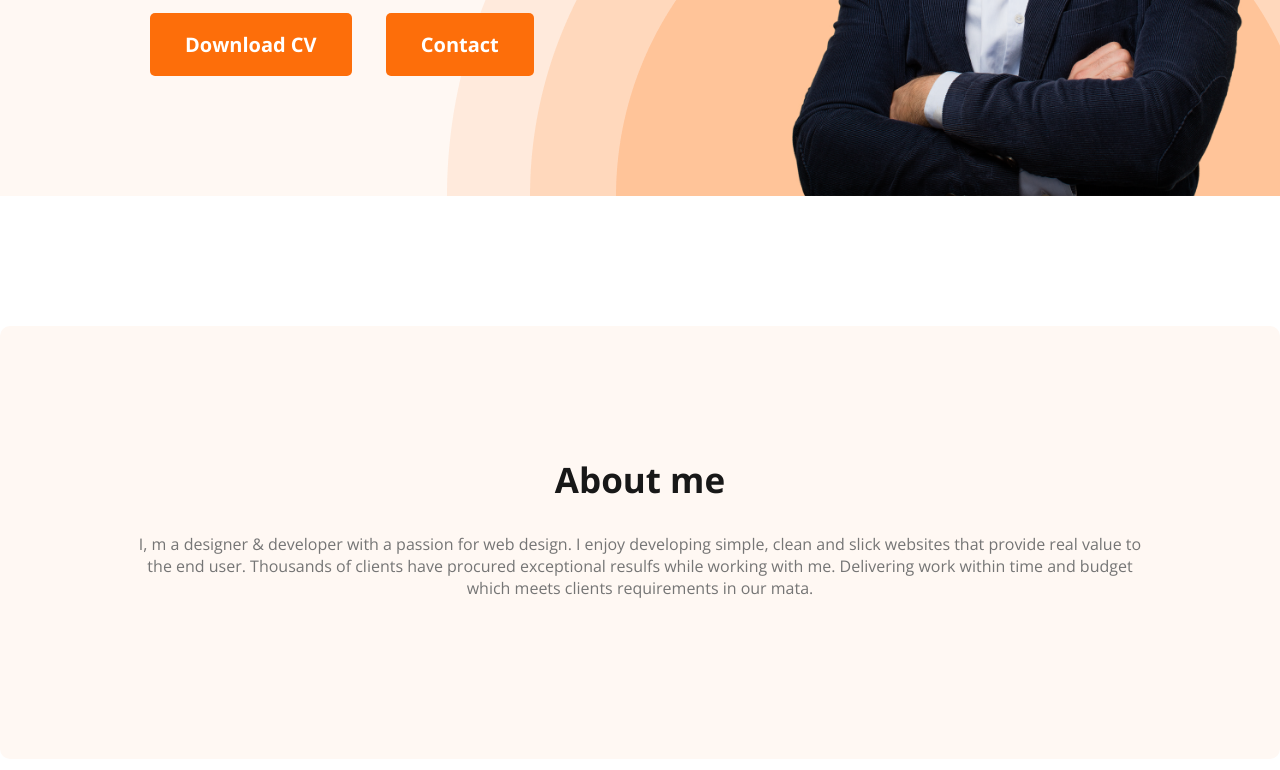
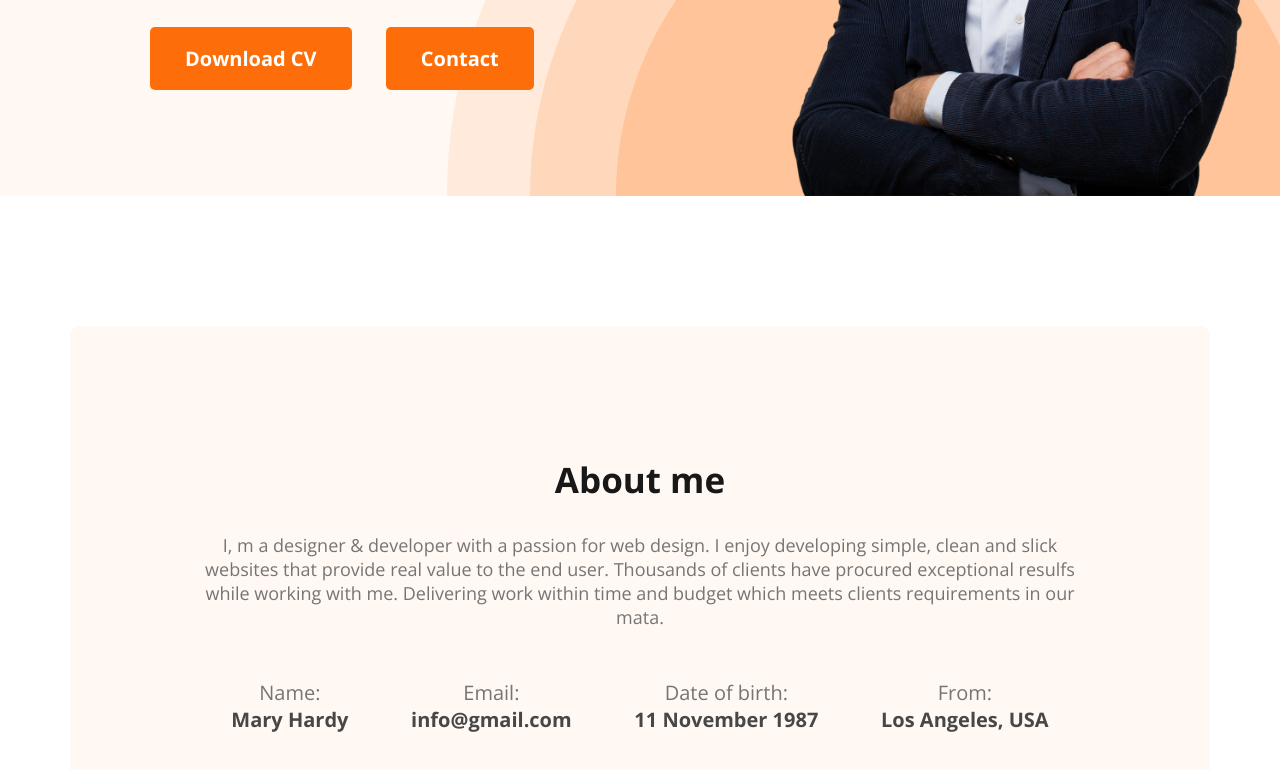
Before and after one commit to nazmul37290/web-developer-portfolio, a plain HTML site: page index.html in a window 1280 px wide. Shown: the part 506-1276 px from the top of the page. Drawn offline with nearby package versions, Linux system fonts and the light colour scheme.

Commit message:
about section completed

```diff
--- a/css/style.css
+++ b/css/style.css
@@ -29,6 +29,7 @@
   color: #757575;
   text-align: center;
   padding: 30px 0;
+  font-size: 18px;
 }
 /* nav related styles */
 
@@ -101,6 +102,8 @@ nav a {
   margin-bottom: 0;
 }
 .banner-description {
+  color: #757575;
+  font-size: 18px;
   margin-top: 20px;
   margin-bottom: 30px;
 }
@@ -110,7 +113,10 @@ nav a {
 }
 
 /* main section styles */
-
+main {
+  max-width: 1140px;
+  margin: 0 auto;
+}
 /* about section styles */
 .about {
   padding: 130px;
@@ -118,3 +124,21 @@ nav a {
   border-radius: 10px;
   background-color: #fff8f3;
 }
+.about-info-container {
+  display: flex;
+  justify-content: space-around;
+  padding-top: 20px;
+}
+.about-info {
+  text-align: center;
+}
+.info-title {
+  font-size: 20px;
+  color: #757575;
+  font-weight: 400;
+}
+.info-description {
+  font-size: 20px;
+  color: #474747;
+  font-weight: 700;
+}
--- a/index.html
+++ b/index.html
@@ -45,6 +45,25 @@
           while working with me. Delivering work within time and budget which
           meets clients requirements in our mata.
         </p>
+
+        <div class="about-info-container">
+          <div class="about-info">
+            <h4 class="info-title">Name:</h4>
+            <p class="info-description">Mary Hardy</p>
+          </div>
+          <div class="about-info">
+            <h4 class="info-title">Email:</h4>
+            <p class="info-description">info@gmail.com</p>
+          </div>
+          <div class="about-info">
+            <h4 class="info-title">Date of birth:</h4>
+            <p class="info-description">11 November 1987</p>
+          </div>
+          <div class="about-info">
+            <h4 class="info-title">From:</h4>
+            <p class="info-description">Los Angeles, USA</p>
+          </div>
+        </div>
       </section>
     </main>
     <footer></footer>
```
